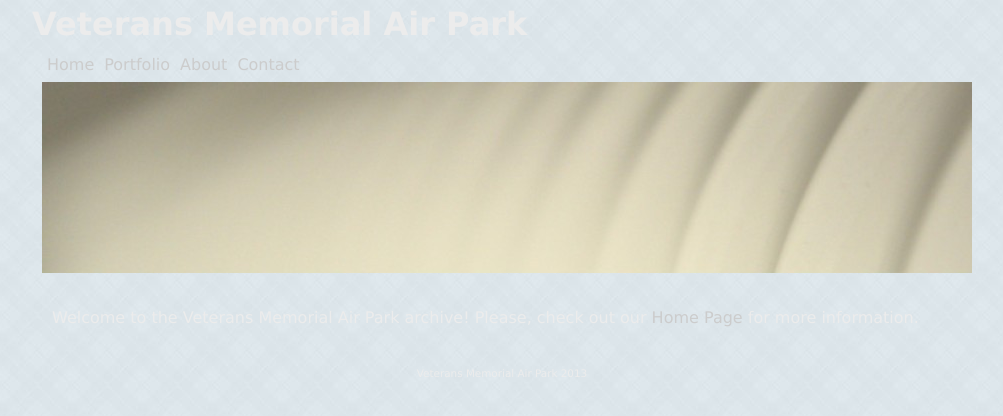
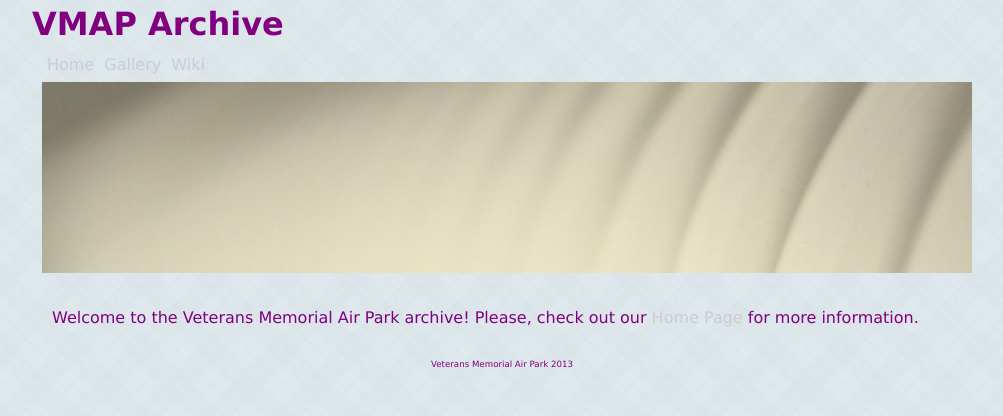
Before and after one commit to vmap/vmap.github.io, a Jekyll site: the page built from index.html, in a window 1280 px wide. Shown: the top 416 px of the page, without its empty margins (138-1141 px from the left). Built offline with Jekyll 4.4.1, drawn with Linux system fonts in a browser that asks for light colours; Markdown is read by kramdown in place of the engine named in the settings.

Commit message:
mod experiment

```diff
--- a/_layouts/default.html
+++ b/_layouts/default.html
@@ -3,8 +3,8 @@
 <html>
 <head>
   <meta http-equiv="Content-type" content="text/html; charset=utf-8" />
-  <title> {% if page.title %} {{ page.title }} | {% endif %} VMAP Archive </title>
-  <link rel="stylesheet" href="/style.css" type="text/css" media="screen" charset="utf-8"/>
+  <title> VMAP Archive {% if page.title %} | {{ page.title }} {% endif %} </title>
+  <link rel="stylesheet" href="/style.css" />
   <meta name="viewport" content="width=device-width, initial-scale=1.0" />
 </head>
 <body>
@@ -12,22 +12,21 @@
   <div id="main">
 
     <header>
-      <h1> Veterans Memorial Air Park </h1>
+      <h1> VMAP Archive </h1>
     <header>
 
     <nav role="navigation">
       <ul>
-        <li><a href="/">Home</a></li>
-        <li><a href="/portfolio/">Portfolio</a></li>
-        <li><a href="/about">About</a></li>
-        <li><a href="/contact">Contact</a></li>
+        <li><a href="http://veteransmemorialairpark.com">Home</a></li>
+        <li><a href="http://vmapaircraft.weebly.com">Gallery</a></li>
+        <li><a href="http://vmap.wikispaces.com/Aircraft+Wiki">Wiki</a></li>
       </ul>
     </nav>
 
     {{ content }}
 
     <footer>
-      <p>Veterans Memorial Air Park 2013</p>
+      <small>Veterans Memorial Air Park 2013</small>
     </footer>
 
   </div>
--- a/style.css
+++ b/style.css
@@ -1,7 +1,7 @@
 body {
   font: 16px/1.5 verdana, helvetica-neue, helvetica, arial, san-serif;
   background: url('/img/vichy-blue.jpg') repeat;
-  color: #ececec;
+  color: purple;
   padding: 0;
   margin: 0;
 }
```
Also changed, not shown: img/vmaplogo.jpg (added).
